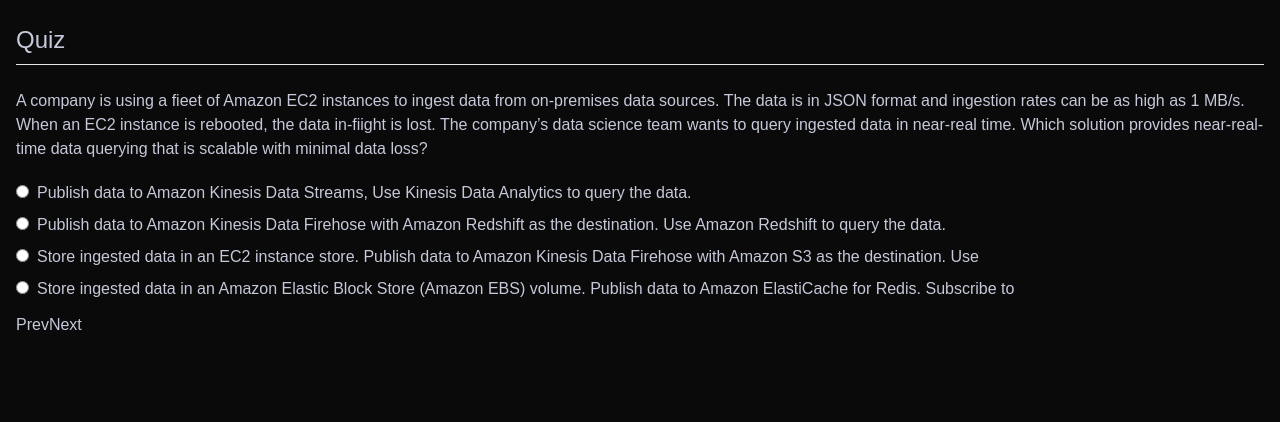
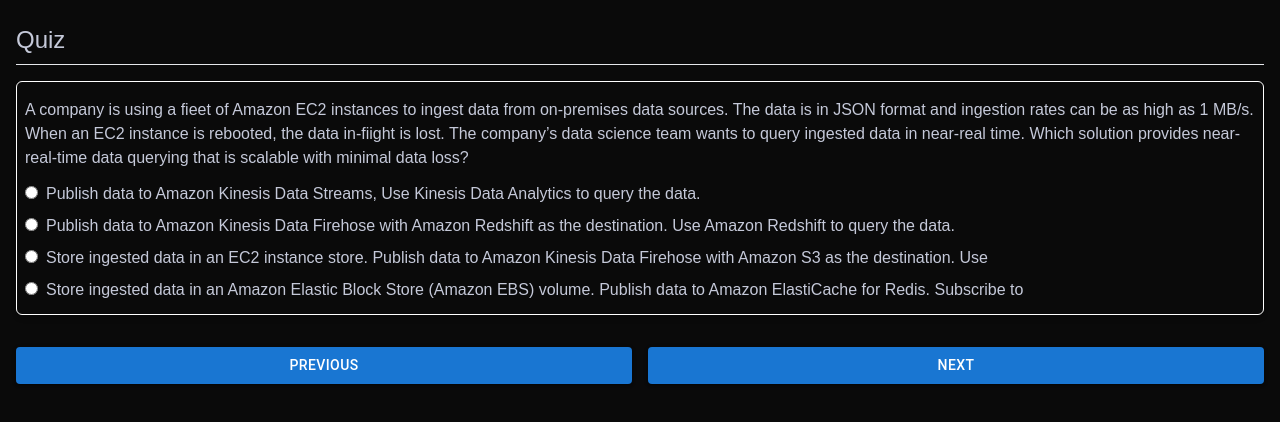
Before and after one commit to hariharanweb/aws-saa-question-bank, a Next.js app: page /quiz in a window 1280 px wide. Shown: the top 422 px of the page. Built offline with nearby package versions, Linux system fonts and the light colour scheme.

Commit message:
Styling the page

```diff
--- a/app/components/Question.tsx
+++ b/app/components/Question.tsx
@@ -13,11 +13,13 @@
     </div>)
   }
   return (
-    <div className='py-2'>
-      <div className='py-4'>{questionAnswers.question}</div>
-      {questionAnswers.answers.map((answer, index) => {
-        return (<div key={index}>{renderAnswer(answer)}</div>)
-      })}
+    <div className='my-4 border border-white rounded-md shadow-md'>
+      <div className='p-2'>
+        <div className='py-2'>{questionAnswers.question}</div>
+        {questionAnswers.answers.map((answer, index) => {
+          return (<div key={index}>{renderAnswer(answer)}</div>)
+        })}
+      </div>
     </div>
   )
 }
--- a/app/quiz/page.tsx
+++ b/app/quiz/page.tsx
@@ -1,5 +1,6 @@
 'use client';
 import React, { useEffect, useState } from 'react'
+import Button from '@mui/material/Button';
 import QuestionsApi from '../services/QuestionsApi'
 import QuestionAnswers, { QuestionAnswersType } from '../components/Question';
 
@@ -40,8 +41,10 @@
       {areQuestionsLoaded &&
         <>
           {renderQuestionAnswer(questions[currentIndex])}
-          <input type='button' onClick={() => goToPreviousQuestion()} value={'Prev'} />
-          <input type='button' onClick={() => goToNextQuestion()} value={'Next'} />
+          <div className='grid grid-cols-2 place-items-stretch gap-4 py-4'>
+            <Button variant="contained"  onClick={() => goToPreviousQuestion()}>Previous</Button>
+            <Button variant="contained"  onClick={() => goToNextQuestion()}>Next</Button>
+          </div>
         </>
       }
     </div>
--- a/package.json
+++ b/package.json
@@ -11,6 +11,9 @@
     "parseAns": "node parser/parseAnswers"
   },
   "dependencies": {
+    "@emotion/react": "^11.14.0",
+    "@emotion/styled": "^11.14.0",
+    "@mui/material": "^6.4.3",
     "lodash": "^4.17.21",
     "next": "15.1.6",
     "react": "^19.0.0",
```
Also changed, not shown: 1 other file (tests, documents, lock files or other folders).
